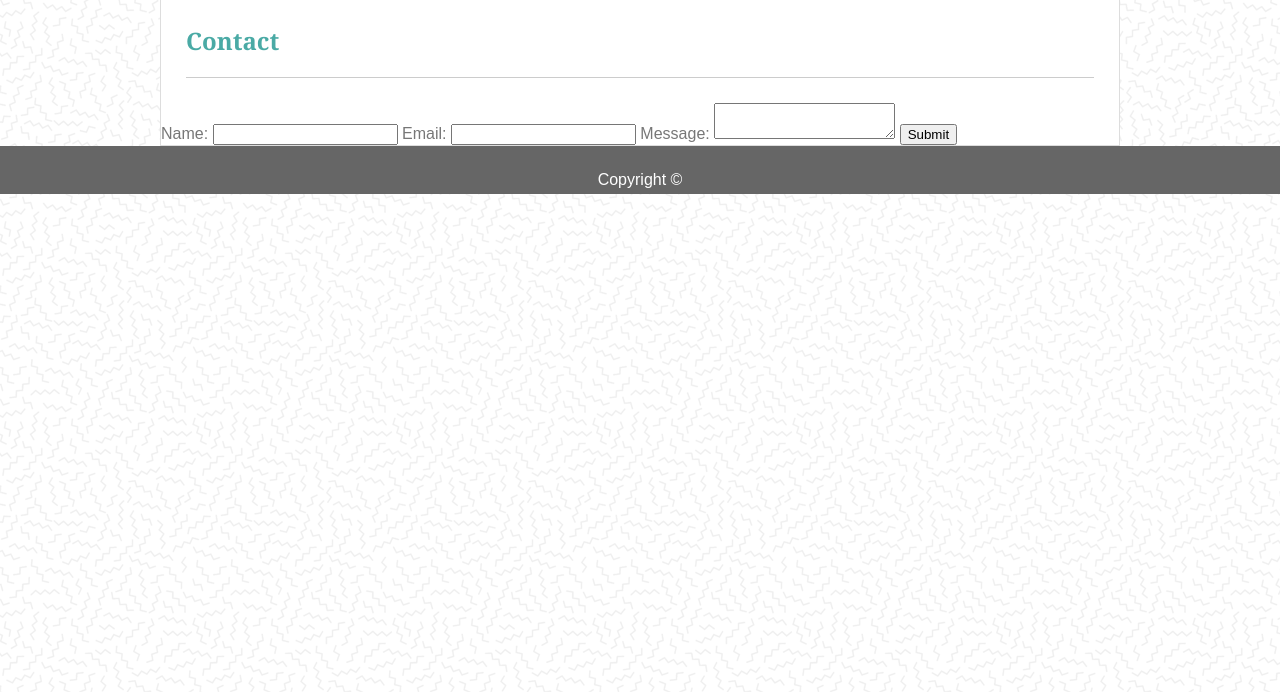
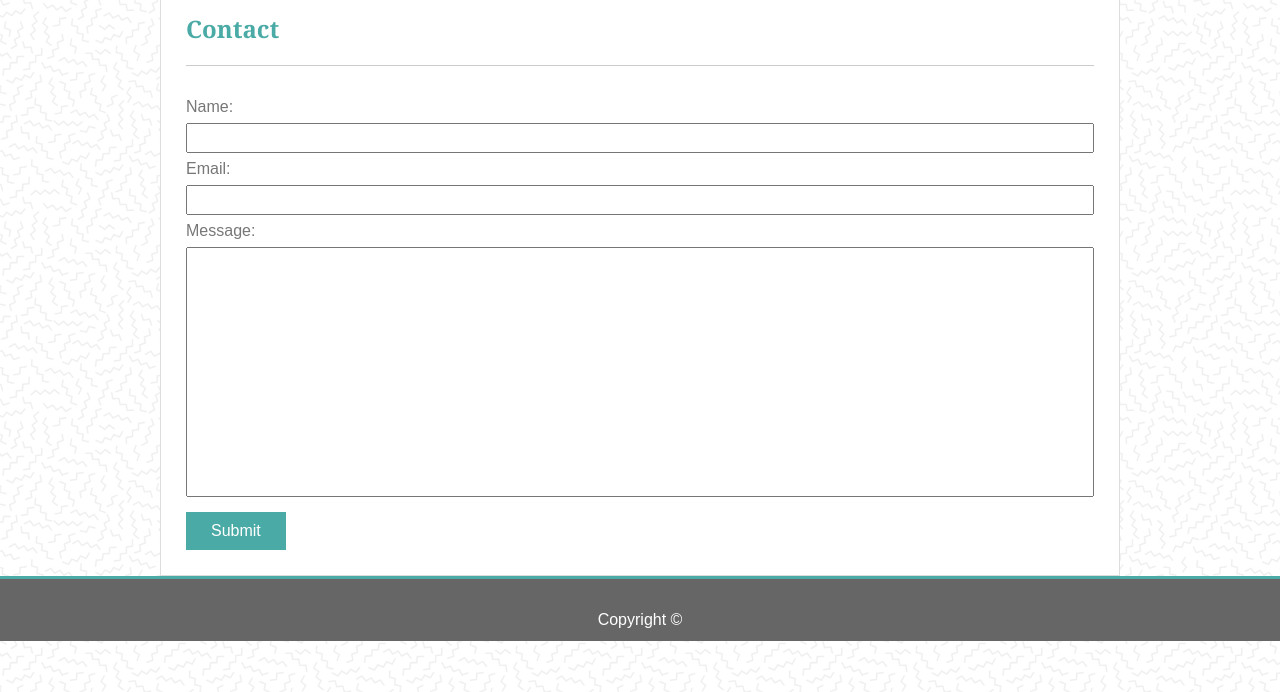
Before and after one commit to chenallee/portfolio, a plain HTML site: page contact.html in a window 1280 px wide. Shown: the part 108-800 px from the top of the page. Drawn offline with Linux system fonts and the light colour scheme.

Commit message:
fixing main content for about and contact

```diff
--- a/assets/css/style.css
+++ b/assets/css/style.css
@@ -8,6 +8,7 @@ body {
     color: #777777;
     background-image: url("../images/memphis-mini.png");
     margin: 0;
+    line-height: 2rem;
 }
 
 header{
@@ -23,6 +24,7 @@ footer{
     color: #ffffff;
     margin: 0;
     text-align: center;
+    border-top: 3px solid #4aaaa5;
 }
 
 h1, h3 {
@@ -30,13 +32,11 @@ h1, h3 {
     color: #ffffff;
 }
 
-
-
 h2 {
     color: #4aaaa5 ;
     border-bottom: 1px solid #cccccc;
     display: block;
-    margin: 25px;
+    margin: 0 0 25px 0;
     padding-bottom: 20px;
 }
 
@@ -44,13 +44,47 @@ h1, h2, h3 {
     font-family: Georgia, Times, 'Times New Roman', serif;
 }
 
-a {
+.nav-links a {
     color: #777777;
     text-decoration: none;
-    margin: 15px;
-    /* how do i do the inner borders without selecting each separately? */
+    padding: 0 15px;
+    border-right: 1px solid #dddddd;
 }
 
+.nav-links a:last-child {
+    border-right: none;
+}
+
+textarea {
+    height: 250px;
+    resize: none;
+}
+
+input.form-field {
+    height: 30px ;
+
+}
+
+.contact-form {
+    width: 100%;
+}
+
+.form-field {
+    display: block;
+    width: 100%;
+}
+
+.form-section {
+    width: 100%;
+}
+
+.about-pic {
+    background-image: url("../images/lee.jpg");
+    background-position: center;
+    float: left;
+    margin: 0 15px 15px 0;
+    width: 200px;
+}
 
 .content, .nav-div {
 
@@ -68,6 +102,7 @@ a {
 .content{
     border: 1px solid #dddddd;
     background-color: #ffffff;
+    padding: 25px;
 }
 
 .dev-name {
@@ -82,6 +117,7 @@ a {
     justify-content: left;
 }
 
+
 .flex-item{
     margin: 5px;
     height: 200px;
@@ -92,10 +128,30 @@ a {
     display: block;
 }
 
+.form-field {
+    flex-direction: column;
+}
+
 .portfolio-label{
     text-align: center;
     padding: 10px;
 
+}
+
+#submit-button {
+    all: unset;
+    background-color: #4aaaa5;
+    margin-top: 15px;
+    padding: 3px 25px;
+    color: #ffffff;
+}
+
+#submit-button:hover {
+    color: rgba(255, 255, 255, 0.5);
+}
+
+#submit-button:focus {
+    opacity: 75% ;
 }
 
 #hangman{
--- a/contact.html
+++ b/contact.html
@@ -36,15 +36,21 @@
         <div class="flexbox-container">
             <!-- Form -->
             <form class="contact-form">
-                Name:
-                <input type="text" name="name">
-                Email:
-                <input type="email" name="email">
-                Message:
-                <textarea name="message">
+                <div class="form-section">
+                    Name:
+                    <input type="text" name="name" class="form-field">
+                </div>
+                <div class="form-field">
+                    Email:
+                    <input type="email" name="email" class="form-field">
 
-    </textarea><!-- should i have something else here? -->
-                <input type="submit" value="Submit">
+                </div>
+                <div class="form-section">
+                    Message:
+                    <textarea name="message" class="form-field">
+                        </textarea><!-- should i have something else here? -->
+                </div>
+                <input type="submit" value="Submit" id="submit-button">
             </form>
         </div>
 
```
Also changed, not shown: index.html (+4 -3 lines).
